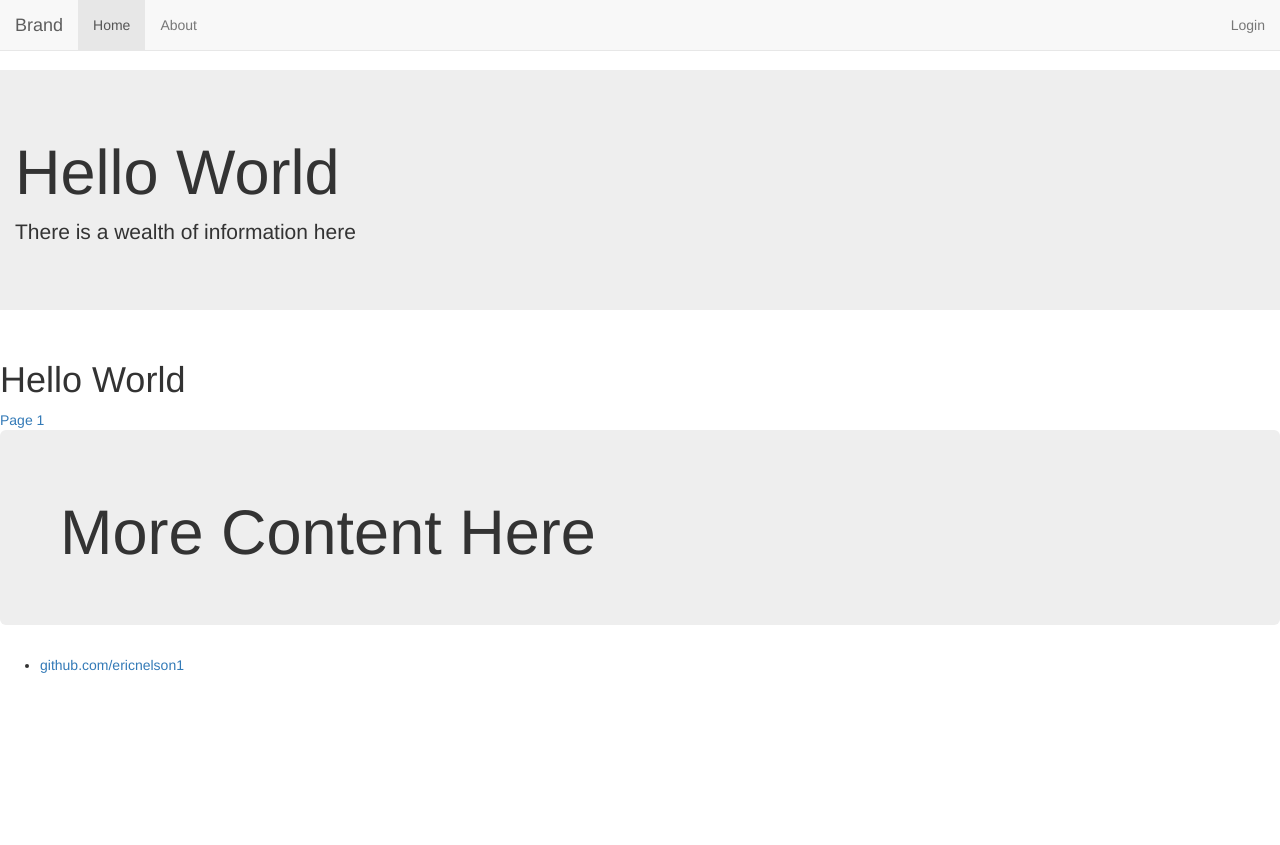
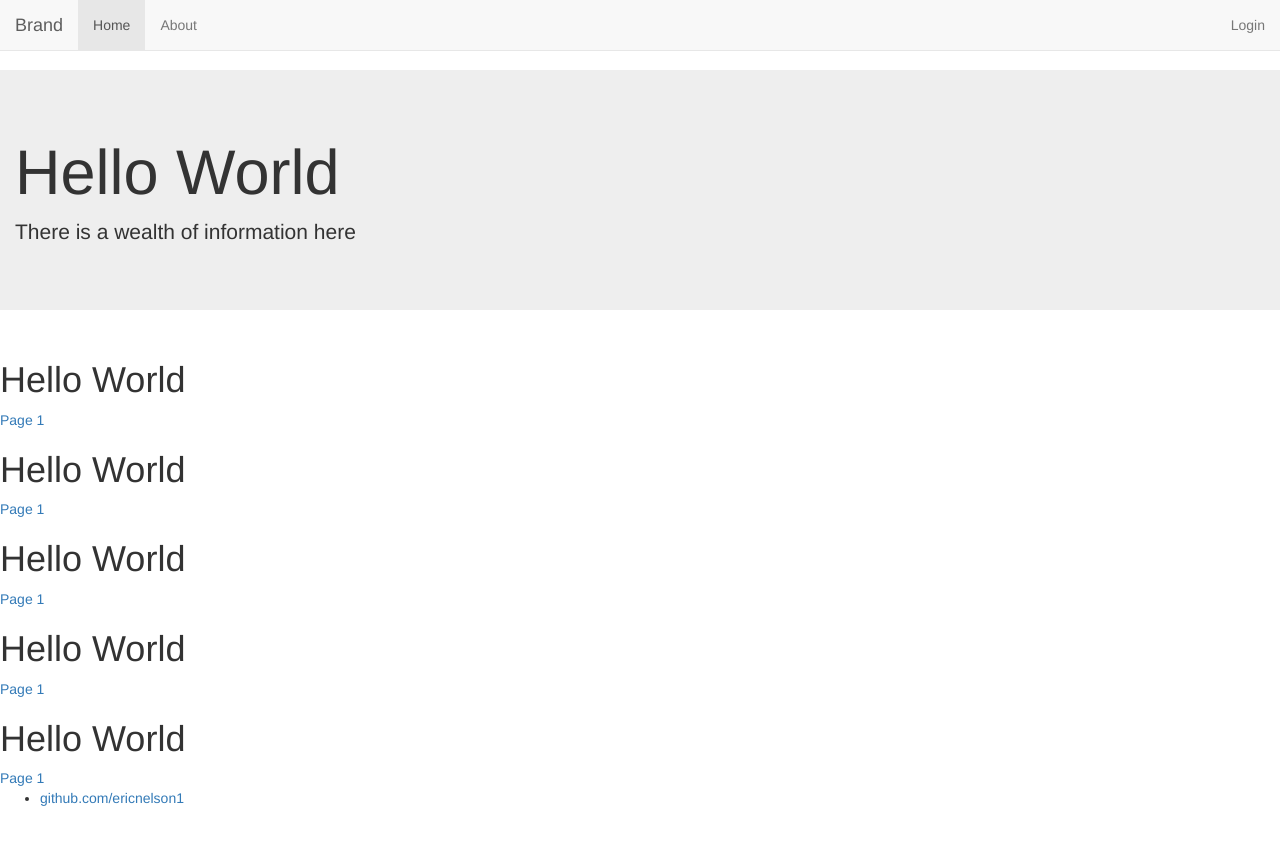
Before and after one commit to ericnelson1/ericnelson1.github.io, a Jekyll site: the page built from index.html, in a window 1280 px wide. Shown: the top 845 px of the page. Built offline with Jekyll 4.4.1, drawn with Linux system fonts in a browser that asks for light colours.

Commit message:
Update index.html

```diff
--- a/index.html
+++ b/index.html
@@ -4,6 +4,11 @@ title: Eric Nelson
 ---
 <h1>Hello World</h1>
 <a href="page1.html">Page 1</a>
-<div class="jumbotron">
-  <h1>More Content Here</h1>
-</div>
+<h1>Hello World</h1>
+<a href="page1.html">Page 1</a>
+<h1>Hello World</h1>
+<a href="page1.html">Page 1</a>
+<h1>Hello World</h1>
+<a href="page1.html">Page 1</a>
+<h1>Hello World</h1>
+<a href="page1.html">Page 1</a>
```
